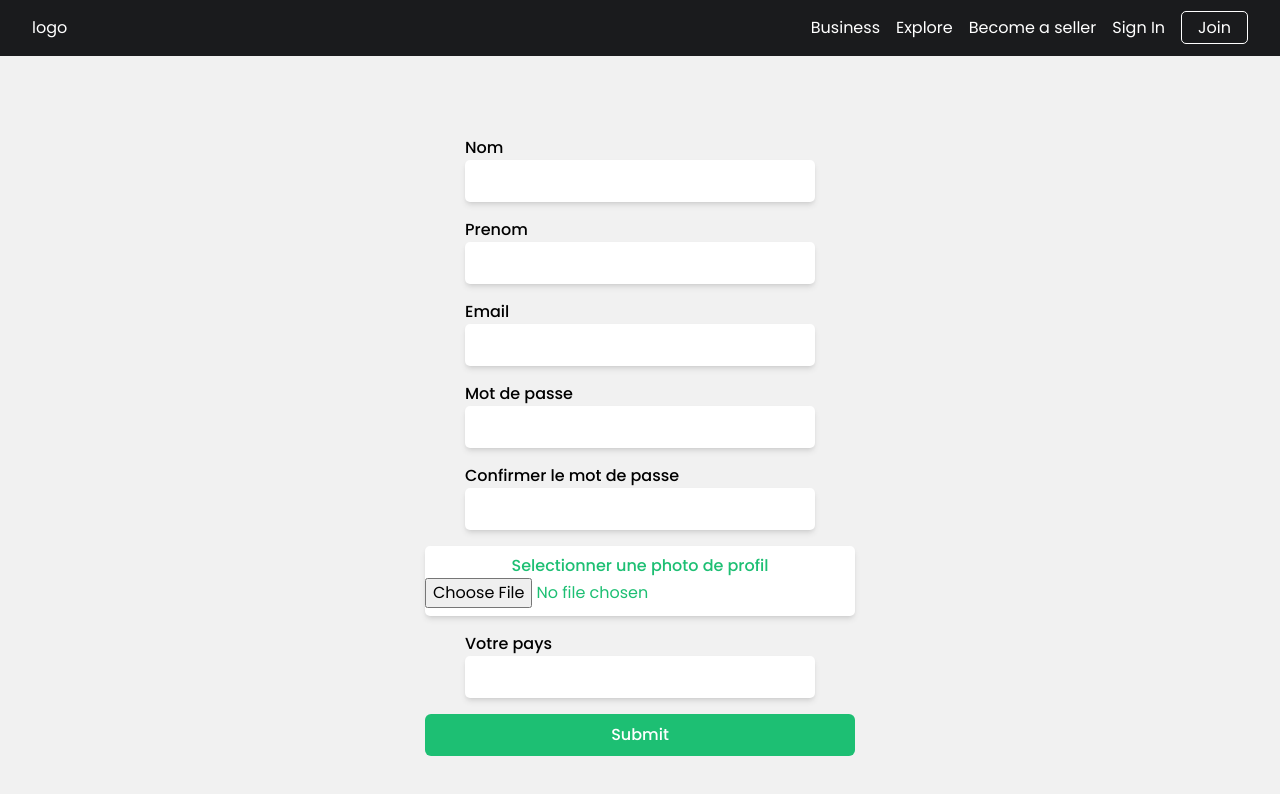
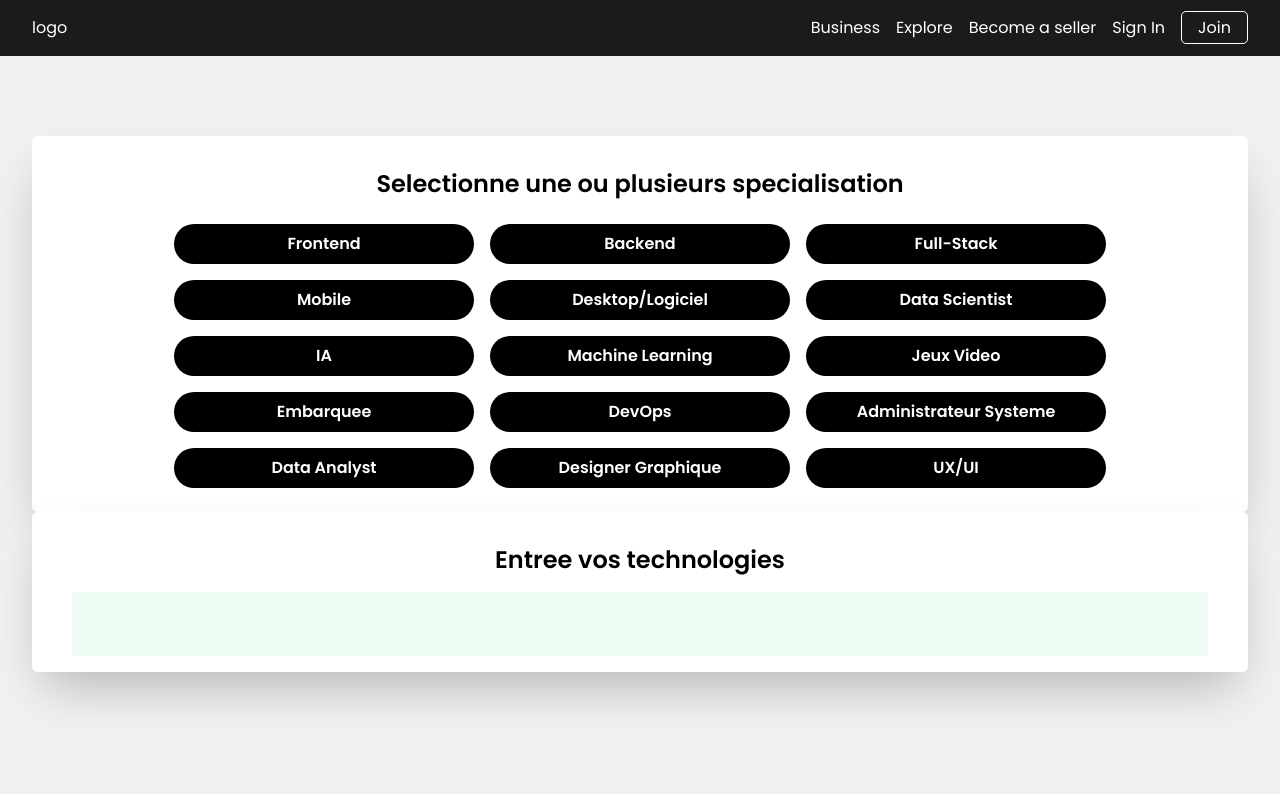
Before and after one commit to JFiaga/MERN_hiringWebsite, a React (Create React App) app in the folder client/: page /register in a window 1280 px wide. Shown: the top 794 px of the page. Built offline with nearby package versions, Linux system fonts and the light colour scheme.

Commit message:
bug fixed

```diff
--- /dev/null
+++ b/client/src/components/RegisterDevTag.tsx
@@ -0,0 +1,21 @@
+import React, { useState } from "react";
+
+type Props = {
+  categoryName: string;
+};
+
+const RegisterDevTag = ({ categoryName }: Props) => {
+  const [click, setClick] = useState<boolean | null>(null);
+  const handleClick = () => {
+    setClick((val) => !val);
+  };
+  return (
+    <div
+    onClick={handleClick}
+    className={` w-[300px]  px-4 py-2 rounded-full ${click ? 'bg-primary': 'bg-black '} cursor-pointer text-white font-semibold capitalize text-center m-2`}>
+      {categoryName}
+    </div>
+  );
+};
+
+export default RegisterDevTag;
--- /dev/null
+++ b/client/src/components/RegisterDevTechnology.tsx
@@ -0,0 +1,16 @@
+import React, { useState } from "react";
+
+type Props = { tag: string };
+
+const RegisterDevTechnology = ({ tag }: Props) => {
+
+
+  return (
+    <span
+    className="cursor-pointer font-medium bg-primary rounded-sm p-2 mt-2 ">
+      {tag}
+    </span>
+  );
+};
+
+export default RegisterDevTechnology;
--- a/client/src/components/index.ts
+++ b/client/src/components/index.ts
@@ -6,5 +6,6 @@ export {default as Certified} from './Certified'
 export {default as Testimony} from './Testimony'
 export {default as LastExperiencesCard} from './LastExperiencesCard'
 export {default as MessageCard} from './MessageCard'
+export {default as RegisterDevTag} from './RegisterDevTag'
 
 export {default as Footer } from'./Footer'
--- /dev/null
+++ b/client/src/containers/Register/FormName.tsx
@@ -0,0 +1,25 @@
+
+
+type UserData = {
+  name: string;
+};
+type UserFormName = UserData & {
+  updateFields: (fields: Partial<UserData>) => void;
+};
+
+const FormName = ({ name, updateFields }: UserFormName) => {
+  return (
+
+      <input
+        required
+        type="text"
+        id="name"
+        className=" border border-primary p-2"
+        value={name}
+        onChange={e => updateFields({name:e.target.value})}
+      />
+
+  );
+};
+
+export default FormName;
--- a/client/src/pages/Register.tsx
+++ b/client/src/pages/Register.tsx
@@ -3,18 +3,42 @@ import { FiCheck } from "react-icons/fi";
 import upload from "../utils/upload";
 import { newRequest } from "../utils/newRequest";
 import { Navigate, useNavigate } from "react-router-dom";
+import { inputData } from "../utils/inputData";
+import { RegisterDevTag } from "../components";
+import RegisterDevTechnology from "../components/RegisterDevTechnology";
 
 type Props = {};
 
+const Register = (props: Props) => {
+  const useless = () => {};
 
-const Register = (props: Props) => {
+  //category data
+  const devTag = [
+    "frontend",
+    "backend",
+    "full-stack",
+    "Mobile",
+    "desktop/logiciel",
+    "data scientist",
+    "IA",
+    "machine learning",
+    "Jeux Video",
+    "embarquee",
+    "devOps",
+    "administrateur systeme",
+    "data analyst",
+    "Designer Graphique",
+    "UX/UI",
+  ];
 
+  // for dynamic search oof technology tag
+  const [technology, setTechnology] = useState<string>("");
+
+  // select technology
+  const handleTechnologyClick = () => {};
 
   //Verify if login
   const currentUser = JSON.parse(localStorage.getItem("currentUser") as string);
-
-
-
 
   const [fileUpload, setFileUpload] = useState<string | any>();
   const [userData, setUserData] = useState({
@@ -30,7 +54,6 @@ const Register = (props: Props) => {
     });
   };
 
-
   const handleSubmit = async (event: React.FormEvent<HTMLFormElement>) => {
     event.preventDefault();
     const imgUrl = await upload(fileUpload);
@@ -40,120 +63,97 @@ const Register = (props: Props) => {
         img: imgUrl,
       });
 
-      navigate("/");
+      navigate("/login");
     } catch (err) {
       console.log(err);
     }
   };
-  console.log(fileUpload);
+
   if (!currentUser) {
     return (
-      <section className="text-black mt-10 w-[100vw] flex justify-center py-10 px-8">
-        <div className="w-full max-w-[1400px] flex flex-col items-center  space-y-5">
+      <section className="text-black mt-10 w-[100vw] flex flex-col justify-center py-10 px-8">
+        {/* <div className="w-full max-w-[1400px] flex flex-col items-center  space-y-5">
           <form
             onSubmit={handleSubmit}
             action=""
             className="w-full overflow-hidden h-auto flex flex-col items-center space-y-2 md:space-y-4"
           >
-            <div className="flex flex-col max-w-[480px]  items-start justify-start  ">
-              <label className="font-medium" htmlFor="username">
-                {" "}
-                Nom
-              </label>
-              <input
-                className="outline-none px-4 py-2 rounded-sm focus-within:border-primary border border-transparent transition-all duration-300 shadow-md"
-                type="text"
-                id="username"
-                name="username"
-                onChange={handleChange}
-              />
-            </div>
-            <div className="flex flex-col items-start max-w-[430px] justify-start  ">
-              <label className="font-medium" htmlFor="username">
-                {" "}
-                Prenom
-              </label>
-              <input
-                className="outline-none px-4  py-2 rounded-sm focus-within:border-primary border border-transparent transition-all duration-300 shadow-md"
-                type="text"
-                id=""
-              />
-            </div>
-            <div className="flex flex-col items-start max-w-[430px] justify-start  ">
-              <label className="font-medium" htmlFor="email">
-                {" "}
-                Email
-              </label>
-              <input
-                className="outline-none px-4  py-2 rounded-sm focus-within:border-primary border border-transparent transition-all duration-300 shadow-md"
-                type="text"
-                id="email"
-                name="email"
-                onChange={handleChange}
-              />
-            </div>
-            <div className="flex flex-col items-start max-w-[430px] justify-start  ">
-              <label className="font-medium" htmlFor="password">
-                Mot de passe
-              </label>
-              <input
-              onChange={handleChange}
-                name="password"
-                className="outline-none px-4  py-2 rounded-sm focus-within:border-primary border border-transparent transition-all duration-300 shadow-md"
-                type="password"
-                id="password"
-              />
-            </div>
-            <div className="flex flex-col items-start max-w-[430px] justify-start   ">
-              <label className="font-medium" htmlFor="checkPassword">
-                Confirmer le mot de passe
-              </label>
-              <input
-                className="outline-none px-4  py-2 rounded-sm focus-within:border-primary border border-transparent transition-all duration-300 shadow-md"
-                type="text"
-                id="checkPassword"
-                onChange={handleChange}
-              />
-            </div>
-
-            <div className="flex flex-col items-start max-w-[430px] w-full justify-start cursor-pointer text-primary  break-words overflow-hidden  outline-none   py-2 rounded-sm bg-white  transition-all duration-300 shadow-md ">
-              <label
-                className="font-medium cursor-pointer w-[100%] text-center "
-                htmlFor="profilePic"
+            {inputData.map((data, index) => (
+              <div
+                key={index}
+                className="flex flex-col max-w-[480px]  items-start justify-start  "
               >
-                {fileUpload ? (
-                  <div className=" flex space-x-2 ">
-                    <span className="text-center px-2">Fichier importe </span>
-                    <FiCheck className="bg-primary text-white font-bold rounded-full w-[30px] h-[30px] " />
-                  </div>
-                ) : (
-                  <span>Selectionner une photo de profil</span>
-                )}
-              </label>
-              <input
-                id="profilePic"
-                type="file"
-                className=""
-                onChange={(e: any) => setFileUpload(e.target.files[0])}
-              />
-
-            </div>
-
-            <div className="flex flex-col items-start max-w-[430px] justify-start  ">
-              <label className="font-medium" htmlFor="country">
-                Votre pays
-              </label>
-              <input
-                className="outline-none px-4  py-2 rounded-sm focus-within:border-primary border border-transparent transition-all duration-300 shadow-md w-fit"
-                type="text"
-                id="country"
-              />
-            </div>
-
+                <label className="font-medium" htmlFor={data.id}>
+                  {" "}
+                  {data.name}
+                </label>
+                <input
+                  className="outline-none px-4 py-2 rounded-sm focus-within:border-primary border border-transparent transition-all duration-300 shadow-md"
+                  type={data.type}
+                  id={data.id}
+                  name={data.id}
+                  onChange={
+                    data.foo
+                      ? data.foo === "handleChange"
+                        ? handleChange
+                        : (e: any) => setFileUpload(e.target.files[0])
+                      : useless
+                  }
+                />
+              </div>
+            ))}
             <button className="w-full max-w-[430px] bg-primary  px-2 py-2 text-center text-white rounded-md font-medium outline-none border border-transparent hover:border-primary transition-all duration-300 hover:bg-transparent hover:text-primary">
               Submit
             </button>
           </form>
+        </div> */}
+
+        <div className="bg-white w-full max-w-[1400px] shadow-2xl  rounded-md py-4 flex flex-col px-10">
+          <h2 className=" font-semibold text-2xl text-center my-4">
+            Selectionne une ou plusieurs specialisation
+          </h2>
+
+          <div className="flex flex-wrap items-center justify-center">
+            {devTag.map((tag, index) => (
+              <RegisterDevTag key={index} categoryName={tag} />
+            ))}
+          </div>
+        </div>
+        <div className="bg-white w-full max-w-[1400px] shadow-2xl  rounded-md py-4   mx-auto px-10 ">
+          <div className="flex flex-col ">
+            <h2
+              className=" font-semibold text-2xl text-center my-4"
+              id="technology"
+            >
+              Entree vos technologies
+            </h2>
+            <input
+              type="text"
+              id="technology"
+              className=" p-5 bg-green-50 outline-none"
+              onChange={(e: any) => setTechnology(e.target?.value)}
+            />
+            <div className=" text-black  flex-wrap flex space-x-2 px-4">
+              {devTag
+                .filter((item, index) => {
+                  return item.toLowerCase() === ""
+                    ? ""
+                    : item.toLowerCase().includes(technology);
+                })
+                .map((tag, index) => (
+                  <>
+                    {" "}
+                    {!technology ? (
+                      ""
+                    ) : (
+                      <div onClick={handleTechnologyClick}>
+                        : <RegisterDevTechnology tag={tag} />
+                      </div>
+                    )}
+                  </>
+                ))}
+            </div>
+          </div>
         </div>
       </section>
     );
@@ -167,3 +167,5 @@ const Register = (props: Props) => {
 };
 
 export default Register;
+
+// replace any
--- /dev/null
+++ b/client/src/utils/inputData.ts
@@ -0,0 +1,37 @@
+export const inputData = [
+  {
+    name: "nom",
+    id: "username",
+    type: "text",
+    foo: "handleChange",
+  },
+  {
+    name: "prenom",
+    id: "firstName",
+    type: "text",
+    // foo: "handleChange",
+  },
+  {
+    name: "email",
+    id: "email",
+    type: "email",
+    foo: "handleChange",
+  },
+  {
+    name: "password",
+    id: "password",
+    type: "password",
+    foo: "handleChange",
+  },
+  {
+    name: "Confirmer le mot de passe",
+    id: "confirmPassword",
+    type: "password",
+  },
+  {
+    name: "selectionner une photo de profil",
+    id: "img",
+    type: "file",
+    foo: "fileUpload",
+  },
+];
```
Also changed, not shown: client/src/containers/Register/FormAdress.tsx (added, +105 -0 lines), client/src/containers/Register/FormEmail.tsx (added, +25 -0 lines), client/src/containers/Register/useMultiStepForm.tsx (added, +36 -0 lines).
